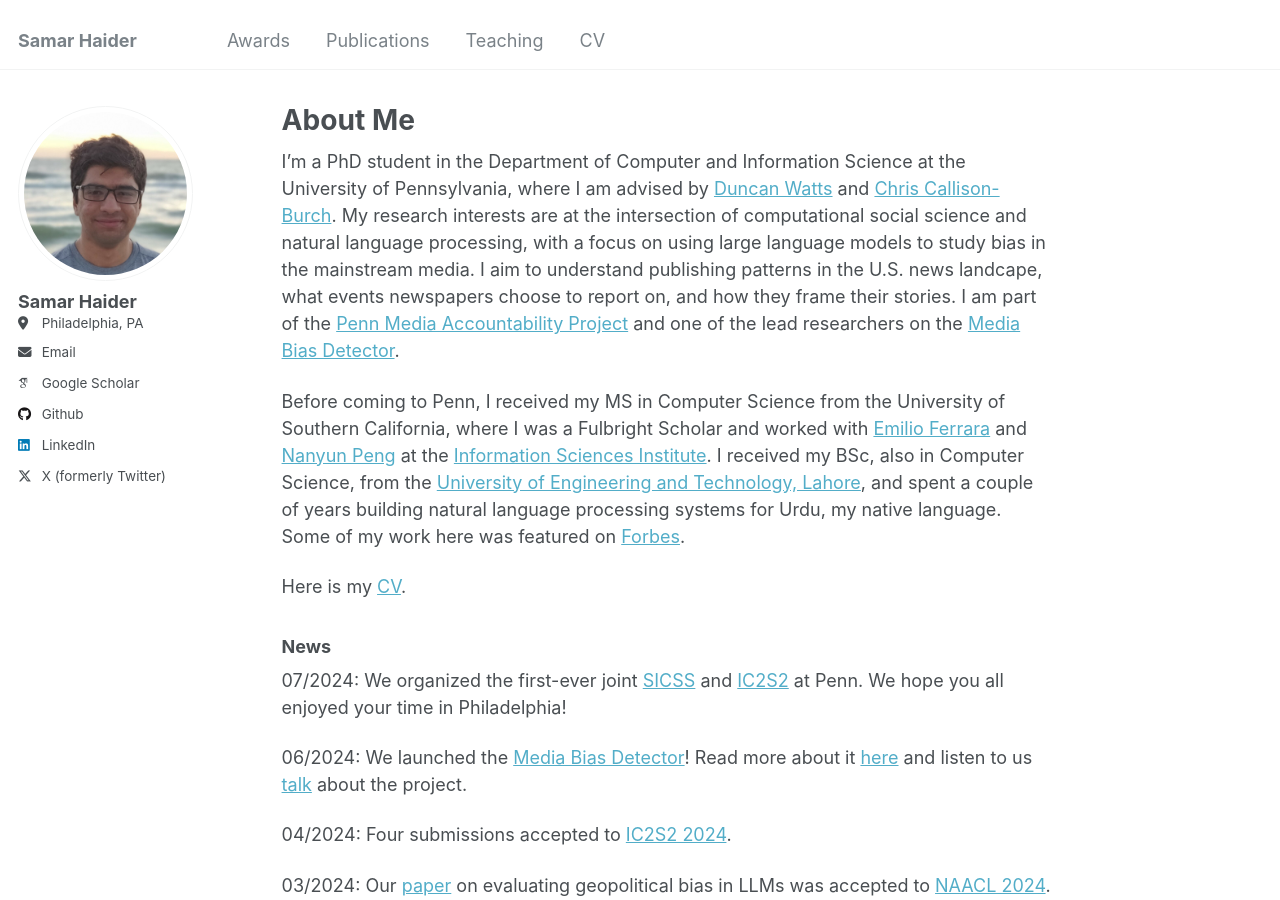
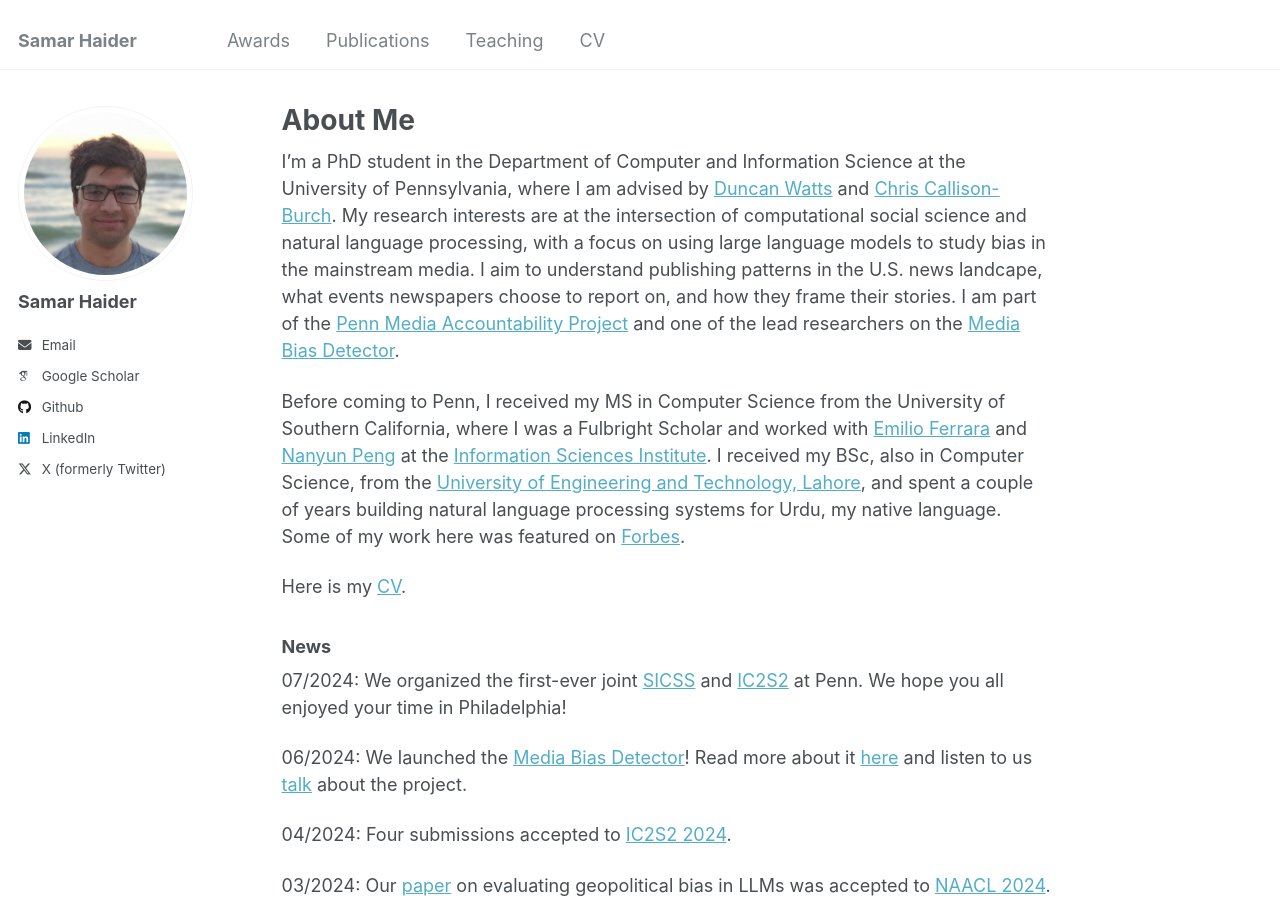
Before and after one commit to samarh/test-samarh.github.io, a Jekyll site: the page built from _pages/about.md, in a window 1280 px wide and 900 px high. Built offline with Jekyll 4.4.1, drawn with Linux system fonts in a browser that asks for light colours; some web fonts are replaced.

Commit message:
Update _config.yml

```diff
--- a/_config.yml
+++ b/_config.yml
@@ -24,8 +24,8 @@ author:
   avatar           : "bio-photo.jpg"
   name             : "Samar Haider"
   pronouns         : # example: "she/her"
-  bio              : #
-  location         : "Philadelphia, PA"
+  bio              : ""
+  location         : #
   employer         : #
   uri              : # URL
   email            : "samarh@seas.upenn.edu"
```
